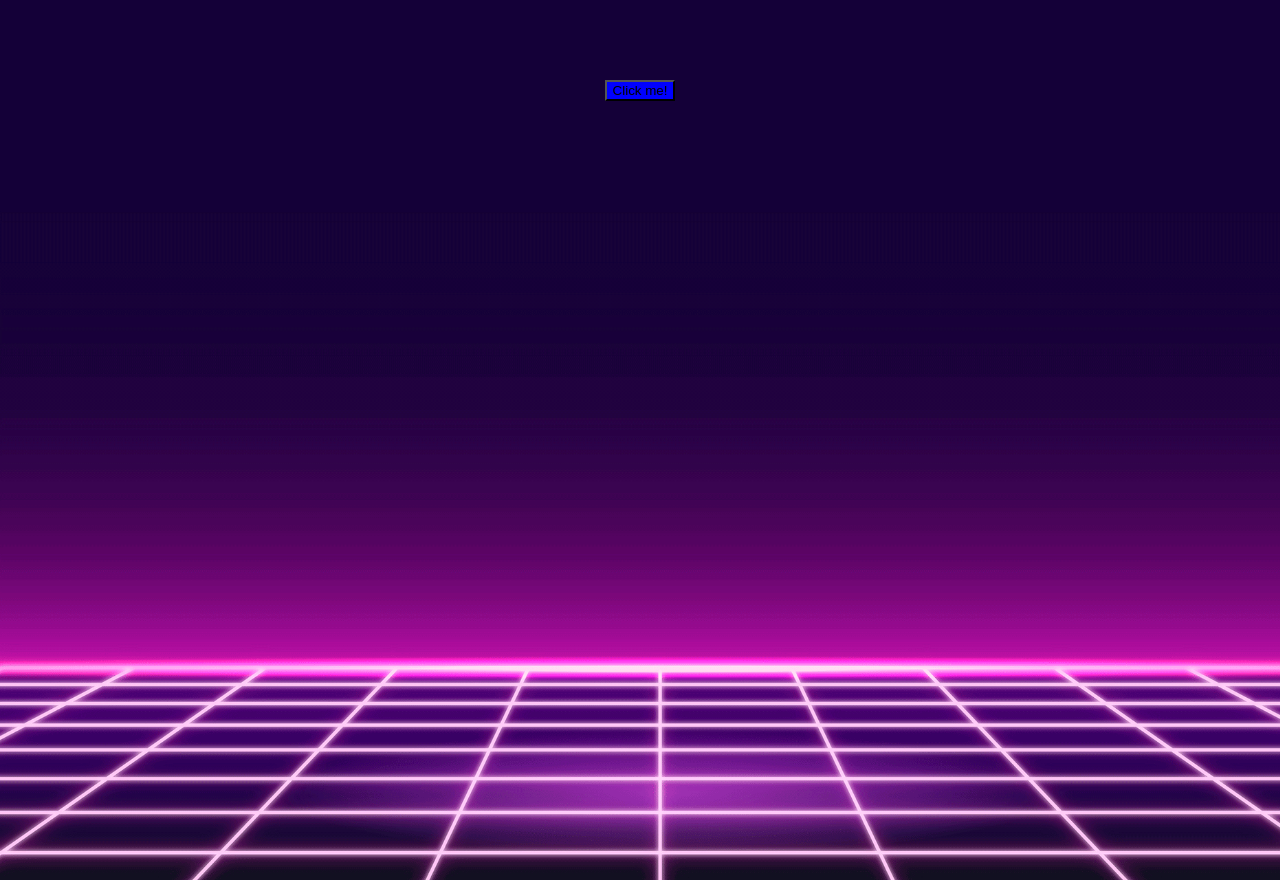
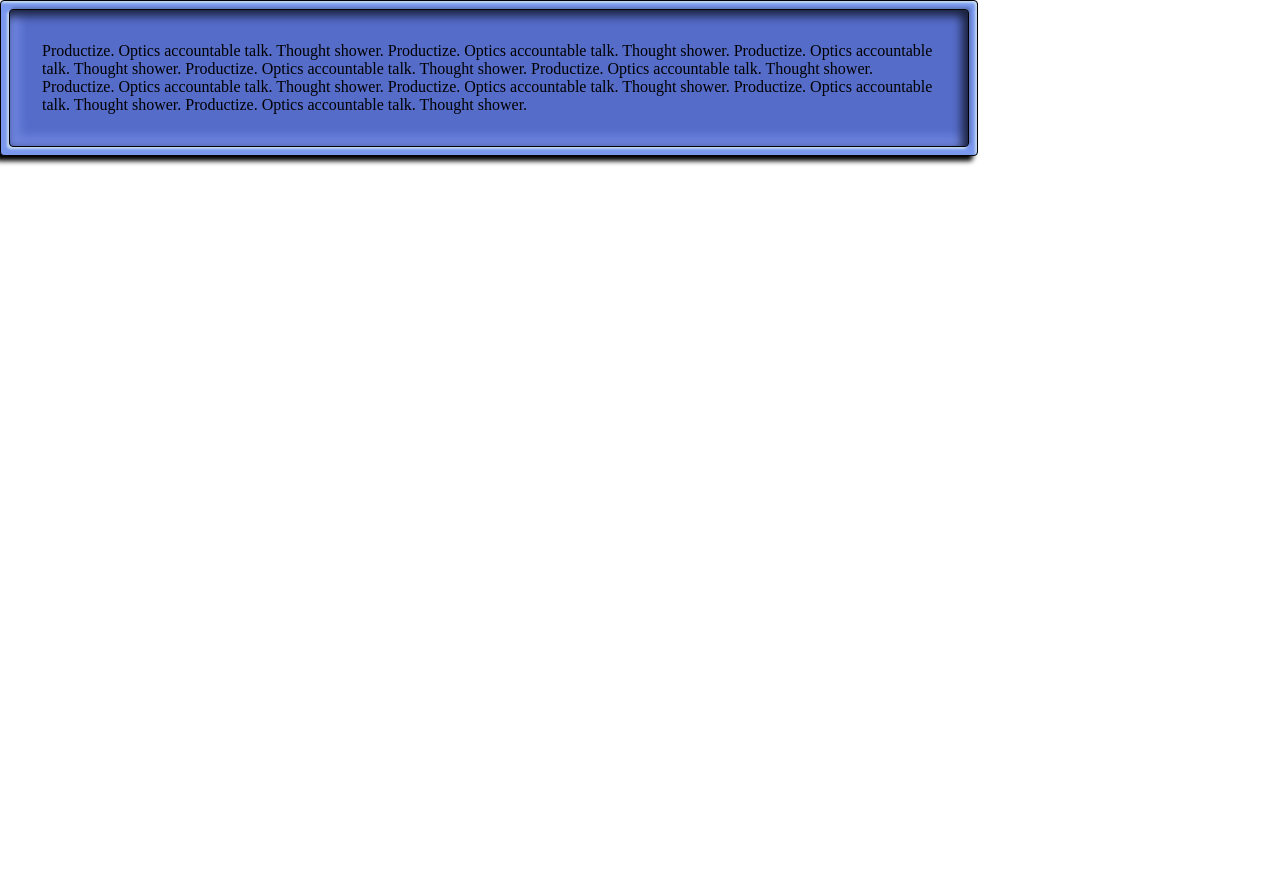
Before and after one commit to SeanCravener/retro-portfolio-design, a React (Create React App) app: page / in a window 1280 px wide. After the commit the page ends 800 px from the top, so only its background shows below. Built offline with nearby package versions, Linux system fonts and the light colour scheme.

Commit message:
Got content box/containter set up, touch up later.

```diff
--- a/src/App.css
+++ /dev/null
@@ -1,17 +0,0 @@
-.App {
-  text-align: center;
-}
-
-.background-one {
-  height: 100vh;
-  background-image: url("./assets/background-vaporwave-cyber.png");
-  background-repeat: no-repeat;
-  background-size: cover;
-}
-
-.background-two {
-  height: 100vh;
-  background-image: url("./assets/background-vaporwave-cyber-2.png");
-  background-repeat: no-repeat;
-  background-size: cover;
-}
--- a/src/App.js
+++ b/src/App.js
@@ -1,24 +1,15 @@
-import React, { useState } from "react";
-import "./App.css";
+import ContentBoxContainer from "./components/content-box/content-box-container";
+import ContentBox from "./components/content-box/content-box";
 
 function App() {
-  const [themeStyle, setThemeStyle] = useState("background-one");
+  const stringForTesting =
+    "Productize. Optics accountable talk. Thought shower. Productize. Optics accountable talk. Thought shower. Productize. Optics accountable talk. Thought shower. Productize. Optics accountable talk. Thought shower. Productize. Optics accountable talk. Thought shower. Productize. Optics accountable talk. Thought shower. Productize. Optics accountable talk. Thought shower. Productize. Optics accountable talk. Thought shower. Productize. Optics accountable talk. Thought shower.";
 
   return (
-    <div
-      className={themeStyle}
-      style={{ textAlign: "center", paddingTop: "5em" }}
-    >
-      <button
-        onClick={() =>
-          themeStyle === "background-one"
-            ? setThemeStyle("background-two")
-            : setThemeStyle("background-one")
-        }
-        style={{ backgroundColor: "blue" }}
-      >
-        Click me!
-      </button>
+    <div className="App" style={{ margin: "auto" }}>
+      <ContentBoxContainer>
+        <ContentBox>{stringForTesting}</ContentBox>
+      </ContentBoxContainer>
     </div>
   );
 }
--- /dev/null
+++ b/src/components/content-box/content-box-container.css
@@ -0,0 +1,8 @@
+.content-box-container {
+  padding: 0.5rem;
+  background-color: #7a98ee;
+  width: 75%;
+  box-shadow: -5px 5px 5px, -2px 2px 2.5px 0.05px #c4dbf1 inset;
+  border: black 1px solid;
+  border-radius: 0.25rem;
+}
--- /dev/null
+++ b/src/components/content-box/content-box-container.jsx
@@ -0,0 +1,7 @@
+import "./content-box-container.css";
+
+function ContentBoxContainer(props) {
+  return <div className="content-box-container">{props.children}</div>;
+}
+
+export default ContentBoxContainer;
--- /dev/null
+++ b/src/components/content-box/content-box.css
@@ -0,0 +1,8 @@
+.content-box {
+  border: black 1px solid;
+  border-radius: 0.25rem;
+  padding: 2rem;
+  background-color: #556cc9;
+  box-shadow: -5px 5px 10px 1px #1a213d inset, 5px -5px 10px 5px #6e84de inset,
+    -2px 2px 2.5px 0.05px #c4dbf1, 2px -2px 2.5px 0.05px #6079bd;
+}
--- /dev/null
+++ b/src/components/content-box/content-box.jsx
@@ -0,0 +1,7 @@
+import "./content-box.css";
+
+function ContentBox(props) {
+  return <div className="content-box">{props.children}</div>;
+}
+
+export default ContentBox;
--- a/src/index.css
+++ b/src/index.css
@@ -1,4 +1,5 @@
 body {
   margin: 0;
+  padding: 0;
   height: 100vh;
 }
```
